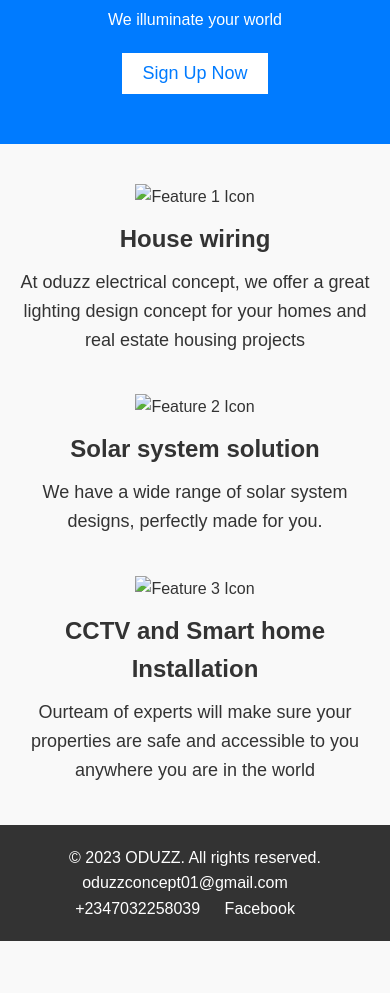
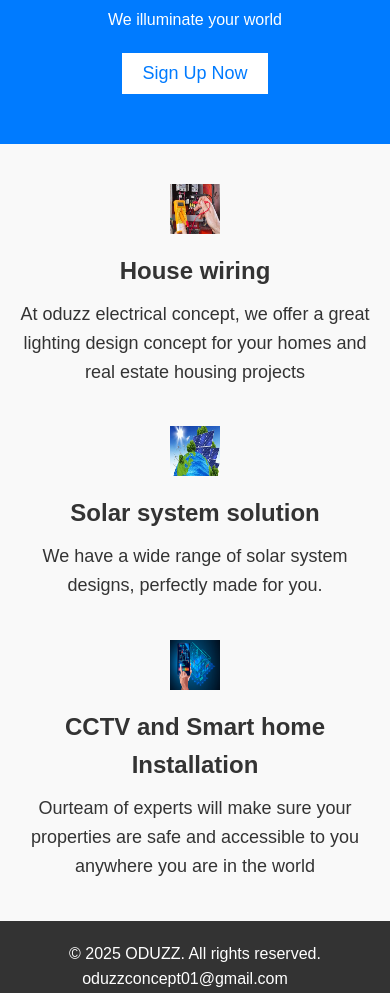
Before and after one commit to Oluwabig123/3mttProject, a plain HTML site: page responsive landing page design/index.html in a window 390 px wide. Shown: the part 91-1084 px from the top of the page. Before the commit the page ends 1032 px from the top, so only its background shows below. Drawn offline with Linux system fonts and the light colour scheme.

Commit message:
Added images to responsive folder

```diff
--- a/responsive landing page design/index.html
+++ b/responsive landing page design/index.html
@@ -17,17 +17,17 @@
     <!-- Features Section -->
     <section class="features">
         <div class="feature">
-            <img src="icon1.png" alt="Feature 1 Icon">
+            <img src="image/house wiring.jfif" alt="Feature 1 Icon">
             <h2>House wiring</h2>
             <p>At oduzz electrical concept, we offer a great lighting design concept for your homes and real estate housing projects </p>
         </div>
         <div class="feature">
-            <img src="icon2.png" alt="Feature 2 Icon">
+            <img src="image/solar panel.jfif" alt="Feature 2 Icon">
             <h2>Solar system solution</h2>
             <p>We have a wide range of solar system designs, perfectly made for you.</p>
         </div>
         <div class="feature">
-            <img src="icon3.png" alt="Feature 3 Icon">
+            <img src="image/Smart-Home-Technology.jpg" alt="Feature 3 Icon">
             <h2>CCTV and Smart home Installation</h2>
             <p>Ourteam of experts will make sure your properties are safe and accessible to you anywhere you are in the world</p>
         </div>
@@ -35,7 +35,7 @@
 
     <!-- Footer Section -->
     <footer>
-        <p>&copy; 2023 ODUZZ. All rights reserved.</p>
+        <p>&copy; 2025 ODUZZ. All rights reserved.</p>
         <ul>
             <li><a href="mailto:tobiloba428@gmail.com">oduzzconcept01@gmail.com</a></li>
             <li><a href="tel:+2347032258039">+2347032258039</a></li>
```
Also changed, not shown: responsive landing page design/image/Smart-Home-Technology.jpg (added), responsive landing page design/image/house wiring.jfif (added), responsive landing page design/image/solar panel.jfif (added), 1 other file.
